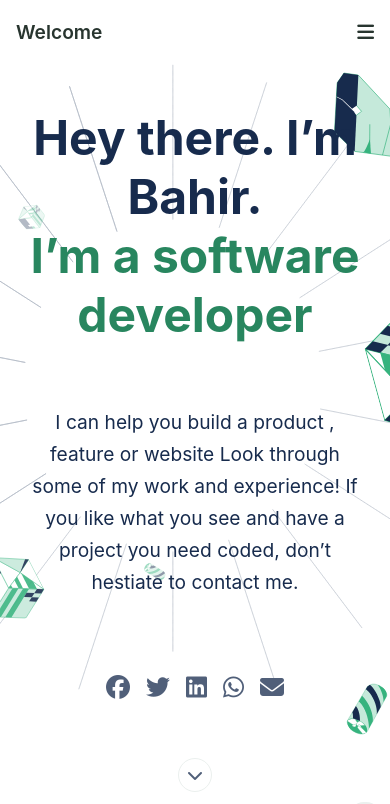
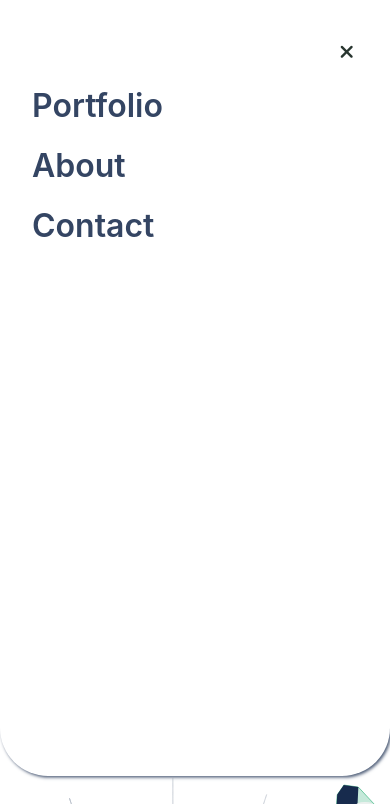
Before and after one commit to BahirHakimy/My-Portfolio, a plain HTML site: page index.html in a window 390 px wide. Shown: the top 804 px of the page. Drawn offline with Linux system fonts and the light colour scheme.

Commit message:
Update index.html style.css Add script.js, Markup for mobile menu

```diff
--- a/index.html
+++ b/index.html
@@ -42,15 +42,16 @@
       ></a>
     </div>
     <main>
-      <header>
+      <header id="header" class="mobile-header">
         <a href="#" id="logo">Welcome</a>
-        <nav id="humberger">
-          <i class="fa-solid fa-bars"></i>
+        <nav id="hamburger" class="mobile-button">
+          <!-- <i class="fa-solid fa-bars"></i> -->
+          <i class="fa-solid fa-xmark"></i>
         </nav>
-        <nav id="desktop-nav">
-          <a href="#welcome" class="nav-item">Portfolio</a>
-          <a href="#about-me" class="nav-item">About</a>
-          <a href="#contact-form" class="nav-item">Contact</a>
+        <nav class="desktop-nav mobile-nav">
+          <a href="#welcome" class="nav-item mobile-nav-item">Portfolio</a>
+          <a href="#about-me" class="nav-item mobile-nav-item">About</a>
+          <a href="#contact-form" class="nav-item mobile-nav-item">Contact</a>
         </nav>
       </header>
       <section id="welcome">
@@ -318,7 +319,11 @@
           </a>
         </li>
         <li class="social-icon">
-          <a aria-label="whatsapp link" href="tel:+93744570916" class="whatsapp">
+          <a
+            aria-label="whatsapp link"
+            href="tel:+93744570916"
+            class="whatsapp"
+          >
             <i class="fa-brands fa-whatsapp"></i>
           </a>
         </li>
--- /dev/null
+++ b/script.js
@@ -0,0 +1,5 @@
+// Add the mobile-header class to header
+// Add the mobile-button class to hamburger nav
+// Change the class of icon tag to fa-solid fa-xmark
+// Add the mobile-nav to nav
+// Add the mobile-nav-item class to nav items
--- a/style.css
+++ b/style.css
@@ -157,7 +157,33 @@ header {
   line-height: 3rem;
 }
 
-#desktop-nav {
+.mobile-header {
+  flex-direction: column;
+  justify-content: flex-start;
+  align-items: flex-start;
+  border-bottom-left-radius: 3rem;
+  border-bottom-right-radius: 3rem;
+  height: 90vh;
+  box-shadow: 0.1rem 0.1rem 0.2rem var(--gray);
+}
+
+.mobile-button {
+  align-self: flex-end;
+  margin: 1.25rem 1.25rem 0 0;
+}
+
+.desktop-nav {
+  display: none;
+}
+
+.mobile-nav {
+  display: flex;
+  flex-direction: column;
+  justify-content: flex-start;
+  align-items: flex-start;
+}
+
+#logo {
   display: none;
 }
 
@@ -169,6 +195,13 @@ header {
   line-height: 1.25rem;
   margin: auto 1rem;
   transition: all 0.3s;
+}
+
+.mobile-nav-item {
+  font-size: 2rem;
+  font-weight: 600;
+  text-align: start;
+  margin: 20px 1rem;
 }
 
 a {
@@ -470,11 +503,11 @@ footer {
   }
 
   #logo,
-  #humberger {
+  #hamburger {
     display: none;
   }
 
-  #desktop-nav {
+  .desktop-nav {
     display: block;
   }
 
```
Also changed, not shown: assets/icons/Cancel.svg (added).
